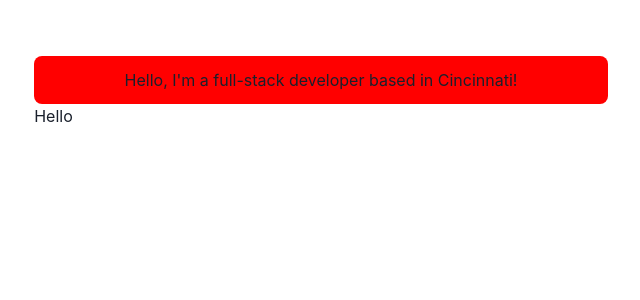
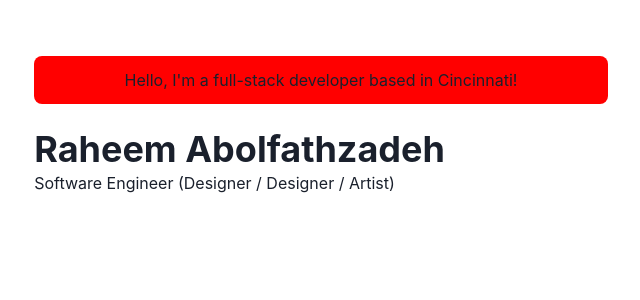
Before and after one commit to RaheemAbol/abol-ent, a Next.js app: page / in a window 1280 px wide. Shown: the top 300 px of the page, without its empty margins (319-959 px from the left). Built offline with nearby package versions, Linux system fonts and the light colour scheme.

Commit message:
updated index.js

```diff
--- a/pages/index.js
+++ b/pages/index.js
@@ -1,13 +1,20 @@
-import { Container, Box } from '@chakra-ui/react'
+import { Container, Box, Heading } from '@chakra-ui/react'
 
 const Page = () => {
   return (
     <Container>
-      <Box borderRadius="lg" bg="red" p={3} align="center">
+      <Box borderRadius="lg" bg="red" p={3} mb={6} align="center">
         Hello, I&apos;m a full-stack developer based in Cincinnati!
       </Box>
 
-      <div>Hello</div>
+      <Box display={{ md: 'flex' }}>
+        <Box flexGrow={1}>
+          <Heading as="h2" varient="page-title">
+            Raheem Abolfathzadeh
+          </Heading>
+          <p>Software Engineer (Designer / Designer / Artist)</p>
+        </Box>
+      </Box>
     </Container>
   )
 }
```
